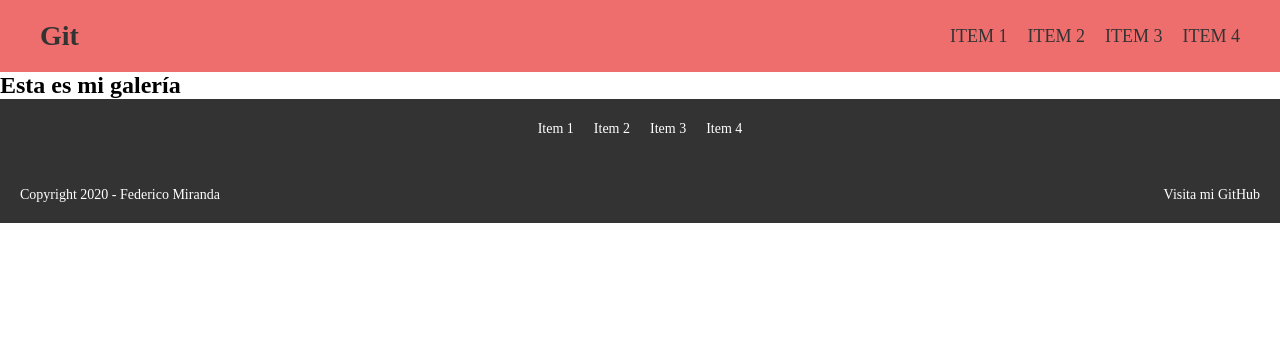
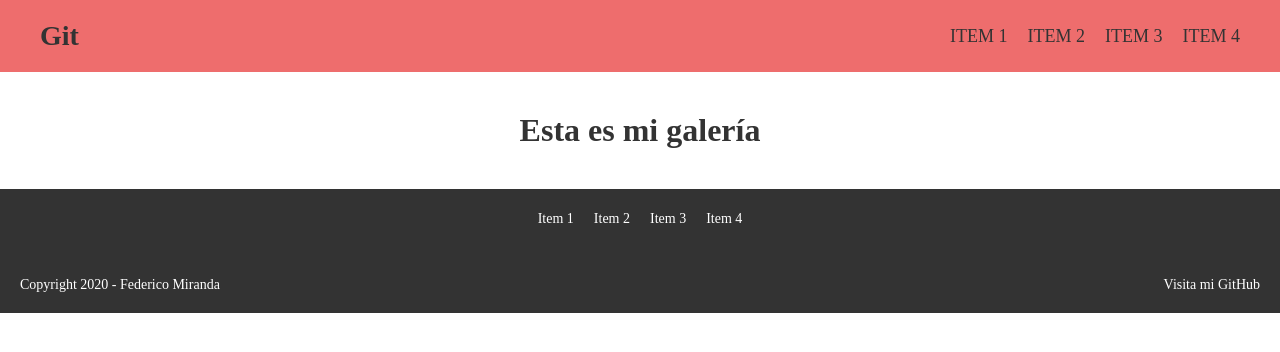
Before and after one commit to federicomiranda/proyecto-de-prueba, a plain HTML site: page index.html in a window 1280 px wide. Drawn offline with Linux system fonts and the light colour scheme.

Commit message:
Agruegué los estilos de la galería

```diff
--- a/css/estilos.css
+++ b/css/estilos.css
@@ -41,6 +41,18 @@ header nav ul li a {
   font-size: 18px;
 }
 
+/* GALERIA */
+
+.galeria {
+  padding: 40px 0;
+}
+
+.galeria h2 {
+  text-align: center;
+  color: #333;
+  font-size: 32px;
+}
+
 /* FOOTER */
 
 footer {
```
